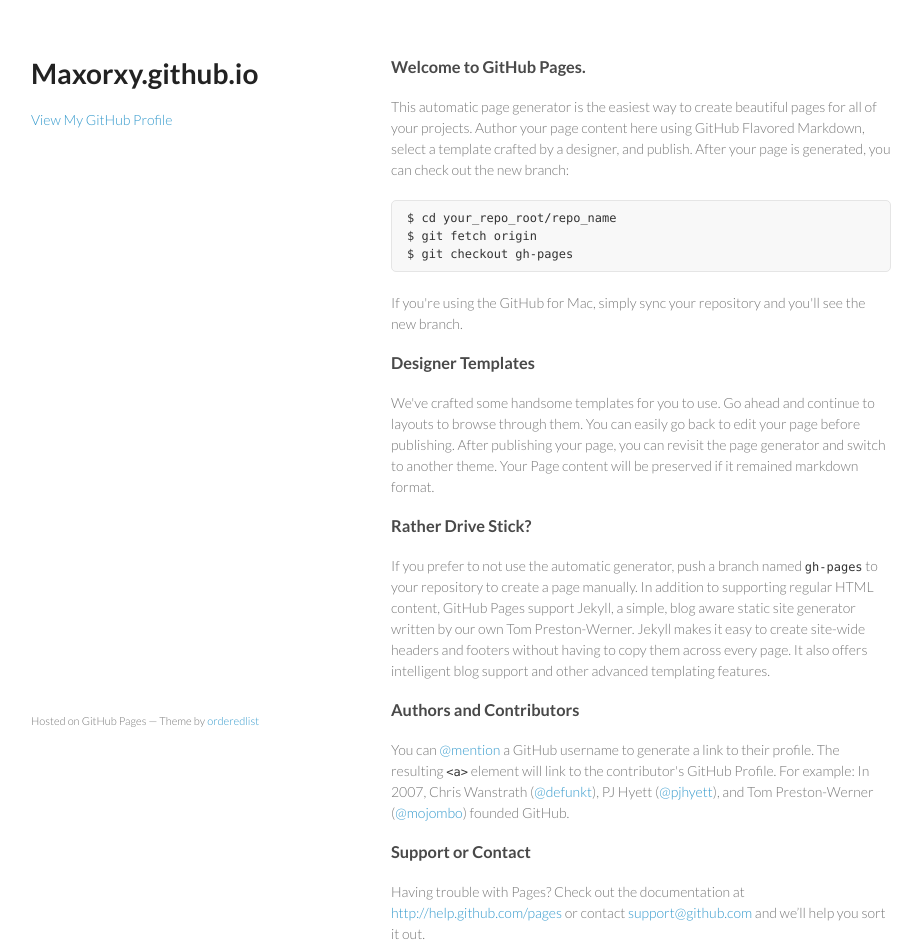
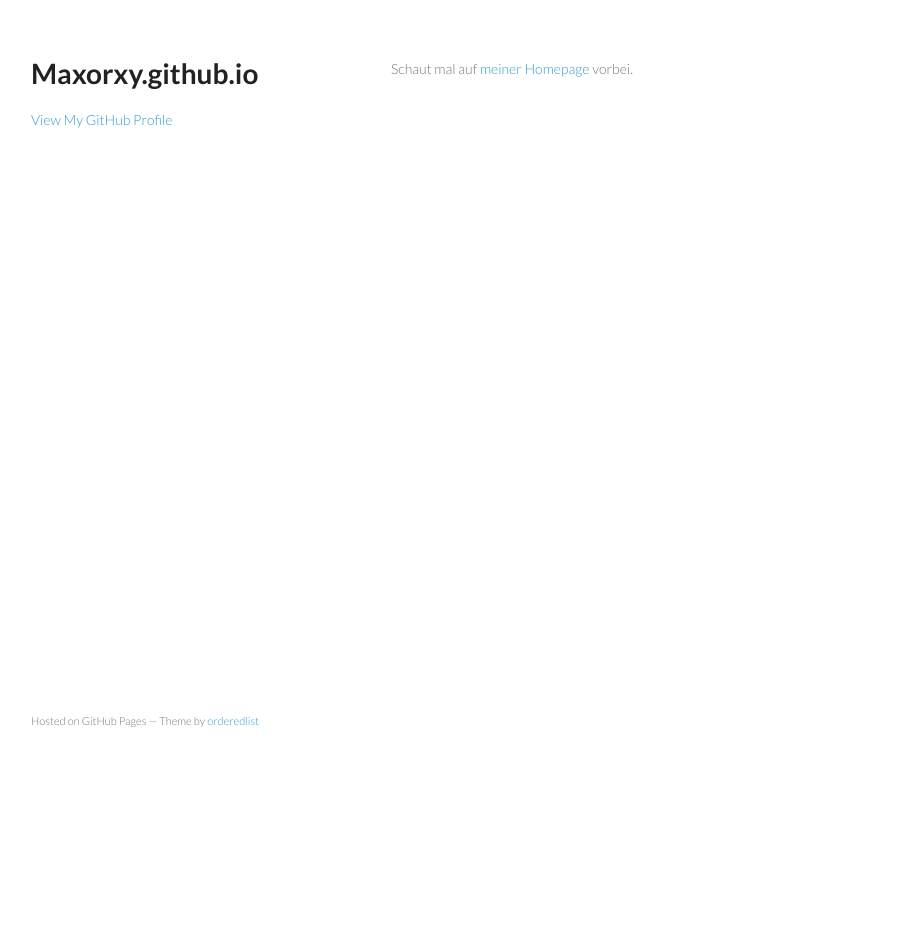
Before and after one commit to maxorxy/maxorxy.github.io, a plain HTML site: page index.html in a window 1280 px wide. Shown: the whole page, without its empty margins (179-1101 px from the left). After the commit the page ends 800 px from the top, so only its background shows below. Drawn offline with Linux system fonts and the light colour scheme.

Commit message:
Replace master branch with page content via GitHub

```diff
--- a/index.html
+++ b/index.html
@@ -23,37 +23,7 @@
 
       </header>
       <section>
-        <h3>
-<a name="welcome-to-github-pages" class="anchor" href="#welcome-to-github-pages"><span class="octicon octicon-link"></span></a>Welcome to GitHub Pages.</h3>
-
-<p>This automatic page generator is the easiest way to create beautiful pages for all of your projects. Author your page content here using GitHub Flavored Markdown, select a template crafted by a designer, and publish. After your page is generated, you can check out the new branch:</p>
-
-<pre><code>$ cd your_repo_root/repo_name
-$ git fetch origin
-$ git checkout gh-pages
-</code></pre>
-
-<p>If you're using the GitHub for Mac, simply sync your repository and you'll see the new branch.</p>
-
-<h3>
-<a name="designer-templates" class="anchor" href="#designer-templates"><span class="octicon octicon-link"></span></a>Designer Templates</h3>
-
-<p>We've crafted some handsome templates for you to use. Go ahead and continue to layouts to browse through them. You can easily go back to edit your page before publishing. After publishing your page, you can revisit the page generator and switch to another theme. Your Page content will be preserved if it remained markdown format.</p>
-
-<h3>
-<a name="rather-drive-stick" class="anchor" href="#rather-drive-stick"><span class="octicon octicon-link"></span></a>Rather Drive Stick?</h3>
-
-<p>If you prefer to not use the automatic generator, push a branch named <code>gh-pages</code> to your repository to create a page manually. In addition to supporting regular HTML content, GitHub Pages support Jekyll, a simple, blog aware static site generator written by our own Tom Preston-Werner. Jekyll makes it easy to create site-wide headers and footers without having to copy them across every page. It also offers intelligent blog support and other advanced templating features.</p>
-
-<h3>
-<a name="authors-and-contributors" class="anchor" href="#authors-and-contributors"><span class="octicon octicon-link"></span></a>Authors and Contributors</h3>
-
-<p>You can <a href="https://github.com/blog/821" class="user-mention">@mention</a> a GitHub username to generate a link to their profile. The resulting <code>&lt;a&gt;</code> element will link to the contributor's GitHub Profile. For example: In 2007, Chris Wanstrath (<a href="https://github.com/defunkt" class="user-mention">@defunkt</a>), PJ Hyett (<a href="https://github.com/pjhyett" class="user-mention">@pjhyett</a>), and Tom Preston-Werner (<a href="https://github.com/mojombo" class="user-mention">@mojombo</a>) founded GitHub.</p>
-
-<h3>
-<a name="support-or-contact" class="anchor" href="#support-or-contact"><span class="octicon octicon-link"></span></a>Support or Contact</h3>
-
-<p>Having trouble with Pages? Check out the documentation at <a href="http://help.github.com/pages">http://help.github.com/pages</a> or contact <a href="mailto:support@github.com">support@github.com</a> and we’ll help you sort it out.</p>
+        <p>Schaut mal auf <a href="http://diskussionsblog.de">meiner Homepage</a> vorbei.</p>
       </section>
       <footer>
         <p><small>Hosted on GitHub Pages &mdash; Theme by <a href="https://github.com/orderedlist">orderedlist</a></small></p>
--- a/params.json
+++ b/params.json
@@ -1 +1 @@
-{"name":"Maxorxy.github.io","tagline":"","body":"","google":"","note":"Don't delete this file! It's used internally to help with page regeneration."}
+{"name":"Maxorxy.github.io","tagline":"","body":"Schaut mal auf [meiner Homepage](http://diskussionsblog.de) vorbei.","google":"","note":"Don't delete this file! It's used internally to help with page regeneration."}
```
